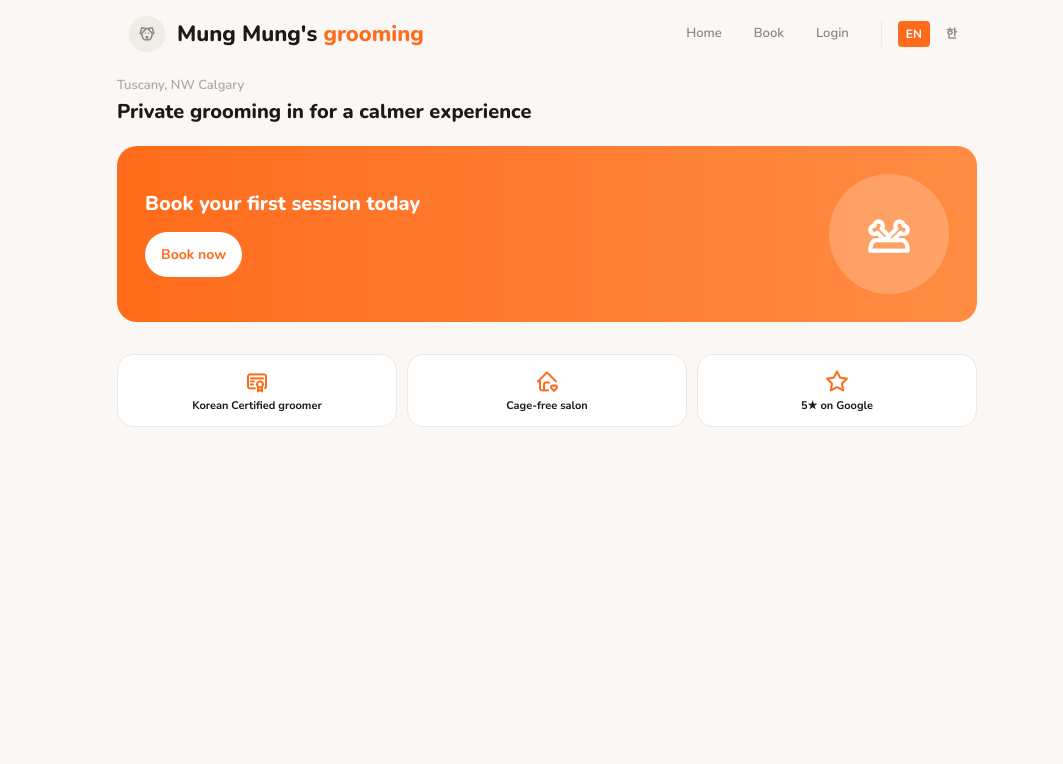
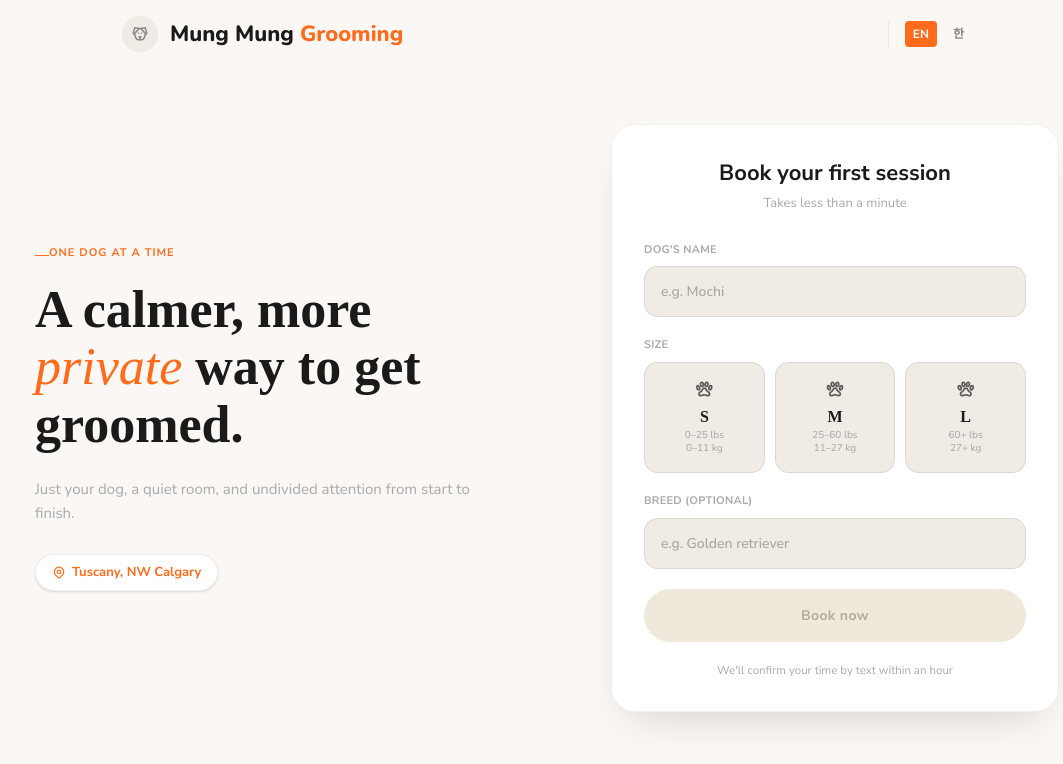
Before and after one commit to doowoncho/DogGroomingWebApp, a Next.js app in the folder dog-grooming/: page / in a window 1280 px wide. Shown: the top 764 px of the page, without its empty margins (93-1156 px from the left). Built offline with nearby package versions, Linux system fonts and the light colour scheme; no server answers.

Commit message:
new home page

```diff
--- a/dog-grooming/app/globals.css
+++ b/dog-grooming/app/globals.css
@@ -43,7 +43,6 @@ body {
 
 @media (min-width: 768px) {
   .app-shell {
-    width: 100%;
     max-width: 900px;
     min-height: 100vh;
     margin: auto;
@@ -55,3 +54,8 @@ body {
     max-width: 900px;
   }
 }
+
+.app-shell:has(.page-full-bleed) {
+  max-width: none;
+  overflow: visible;
+}
--- a/dog-grooming/app/layout.tsx
+++ b/dog-grooming/app/layout.tsx
@@ -45,11 +45,11 @@ export default function RootLayout({
           <div className="app-shell flex flex-col h-dvh">
             <TopBar />
 
-            <div className="flex-1 overflow-y-auto no-scrollbar pb-20">
+            <div className="flex-1 overflow-y-auto no-scrollbar">
               {children}
             </div>
 
-            <BottomNav />
+            {/* <BottomNav /> */}
           </div>
         </LanguageProvider>
       </body>
--- a/dog-grooming/app/page.tsx
+++ b/dog-grooming/app/page.tsx
@@ -1,100 +1,198 @@
 'use client'
 
-import Link from 'next/link'
+import { useState } from 'react'
+import { useRouter } from 'next/navigation'
 import { useLanguage } from '@/components/LanguageContext'
 import { translations } from '@/lib/translations'
 
-const PHOTOS = [
-  { name: 'Charlie',   breed: 'Golden Retriever', bg: 'from-[#ffd89b] to-[#ff8c42]'  },
-  { name: 'Biscuit', breed: 'Labrador',          bg: 'from-[#d4ecd4] to-[#7bc47b]'  },
-  { name: 'Coco',    breed: 'Poodle',            bg: 'from-[#ddd6f3] to-[#a18cd1]'  },
-  { name: 'Daisy',   breed: 'Shih Tzu',          bg: 'from-[#fbc2eb] to-[#e2789e]'  },
-]
+const DOG_SIZES = [
+  { value: 'S', label: 'S', lbs: '0–25 lbs', kg: '0–11 kg' },
+  { value: 'M', label: 'M', lbs: '25–60 lbs', kg: '11–27 kg' },
+  { value: 'L', label: 'L', lbs: '60+ lbs', kg: '27+ kg' },
+] as const
 
-const TRUST = [
-  { icon: 'ti-certificate', labelKey: 'Korean Certified groomer' },
-  { icon: 'ti-home-heart',  labelKey: 'Cage-free salon'    },
-  { icon: 'ti-star',        labelKey: '5★ on Google'       },
-]
-
-const REVIEWS = [
-  {
-    initials: 'SK',
-    name: 'Sarah K.',
-    breed: 'Golden Retriever owner',
-    text: '"Dog came home looking absolutely incredible. Kiin is so gentle and professional — we\'ll never go anywhere else."',
-    avatarBg: 'bg-brand-pale',
-    avatarText: 'text-brand',
-  },
-  {
-    initials: 'JL',
-    name: 'James L.',
-    breed: 'Labrador owner',
-    text: '"Booked in 30 seconds and Biscuit was done in an hour. Best grooming experience we\'ve had in Calgary."',
-    avatarBg: 'bg-[#eaf3de]',
-    avatarText: 'text-[#3B6D11]',
-  },
-]
+type DogSize = typeof DOG_SIZES[number]['value']
 
 export default function HomePage() {
-  const { language } = useLanguage()
+  const { language, setLanguage } = useLanguage()
   const t = translations[language]
+  const router = useRouter()
+
+  const [dogName, setDogName] = useState('')
+  const [size, setSize] = useState<DogSize | null>(null)
+  const [breed, setBreed] = useState('')
+  const [nameFocused, setNameFocused] = useState(false)
+  const [breedFocused, setBreedFocused] = useState(false)
+
+  const isValid = dogName.trim().length > 0 && size !== null
+
+  const handleBook = () => {
+    if (!isValid) return
+    const params = new URLSearchParams({
+      dogName: dogName.trim(),
+      size: size as DogSize,
+      ...(breed.trim() ? { breed: breed.trim() } : {}),
+    })
+    router.push(`/book?${params.toString()}`)
+  }
+
+  const nameActive = nameFocused || dogName.length > 0
+  const breedActive = breedFocused || breed.length > 0
 
   return (
-    <div>
-      <div className="flex-1 overflow-y-auto no-scrollbar">
-        {/* Greeting */}
-        <div className="px-5 pt-1">
-          <p className="text-[13px] text-text-muted font-semibold">
-            Tuscany, NW Calgary
+    <div className="page-full-bleed relative">
+      {/* Main two-column layout */}
+      <div className="relative max-w-6xl mx-auto px-8 lg:px-16 lg:pt-13 pb-20 grid grid-cols-1 lg:grid-cols-2 lg:gap-16 items-center">
+        {/* Left column — pitch */}
+        <div className="my-2">
+          <p className="text-[11px] font-bold tracking-[0.09em] uppercase text-brand mb-5 flex items-center gap-2 hidden md:block">
+            <span className="w-[14px] h-px bg-brand inline-block" />
+            One dog at a time
           </p>
-          <h2 className="font-nunito font-extrabold text-xl text-text-primary mt-0.5">
-            {language === 'en' ? 'Private grooming in for a calmer experience' : '더 편안한 경험을 위한 프라이빗 그루밍'}
-          </h2>
-        </div>
 
-        {/* Hero banner */}
-        <div className="mx-5 mt-5 rounded-[20px] bg-gradient-to-r from-brand to-brand-light p-7 flex items-center justify-between">
-          <div>
-            <h3 className="font-nunito font-extrabold text-xl text-white leading-tight mb-4">
-              {language === 'en'
-                ? 'Book your first\nsession today'
-                : '오늘 첫 세션을\n예약하세요'
-              }
-            </h3>
-            <Link
-              href="/book"
-              className="bg-white text-brand font-nunito font-bold text-[14px] px-4 py-3 rounded-full inline-block"
-            >
-              {t.home.bookNow}
-            </Link>
-          </div>
-          <div className="w-30 h-30 rounded-full bg-white/20 flex items-center justify-center flex-shrink-0">
-            <i className="ti ti-dog-bowl text-[50px] text-white" aria-hidden="true" />
+          <h1
+            className="font-extrabold text-text-primary leading-[1.1] mb-6"
+            style={{
+              fontFamily: 'var(--font-fraunces, serif)',
+              fontSize: 'clamp(34px, 4.6vw, 52px)',
+            }}
+          >
+            {language === 'en' ? (
+              <>A calmer, more <span className="text-brand italic font-medium">private</span> way to get groomed.</>
+            ) : (
+              <>더 <span className="text-brand italic font-medium">편안한</span>, 프라이빗한 그루밍 경험.</>
+            )}
+          </h1>
+
+          <p className="text-[15px] text-text-muted leading-relaxed mb-7 max-w-md hidden md:block">
+            {language === 'en'
+              ? 'Just your dog, a quiet room, and undivided attention from start to finish.'
+              : '조용한 공간에서 반려견에게 처음부터 끝까지 온전한 관심을 드립니다.'}
+          </p>
+
+          <div className="inline-flex items-center gap-1.5 bg-white px-4 py-2 rounded-full border border-black/[0.06] shadow-sm">
+            <i className="ti ti-map-pin text-[14px] text-brand" aria-hidden="true" />
+            <p className="text-[13px] text-brand font-bold">
+              Tuscany, NW Calgary
+            </p>
           </div>
         </div>
 
-        {/* Trust badges */}
-        <div className="flex items-center justify-between px-5 pt-5 pb-3">
+        {/* Right column — booking card */}
+        <div className="relative">
+          <div className="relative rounded-[24px] bg-white border border-black/[0.06] shadow-[0_20px_45px_-20px_rgba(0,0,0,0.18)] overflow-hidden max-w-md ml-auto">
+            <div className="p-8">
+              <h3
+                className="text-center font-bold text-[22px] text-text-primary mb-1"
+              >
+                {language === 'en'
+                  ? 'Book your first session'
+                  : '오늘 첫 세션을 예약하세요'}
+              </h3>
+              <p className="text-center text-[13px] text-text-muted mb-7">
+                {language === 'en' ? 'Takes less than a minute' : '1분이면 충분해요'}
+              </p>
+
+              <div className="space-y-5">
+                {/* Dog name */}
+                <div>
+                  <label
+                    htmlFor="dogName"
+                    className="block text-[11px] font-bold text-text-muted mb-2 tracking-wide uppercase"
+                  >
+                    {language === 'en' ? "Dog's name" : '반려견 이름'}
+                  </label>
+                  <input
+                    id="dogName"
+                    type="text"
+                    value={dogName}
+                    onFocus={() => setNameFocused(true)}
+                    onBlur={() => setNameFocused(false)}
+                    onChange={(e) => setDogName(e.target.value)}
+                    placeholder={language === 'en' ? 'e.g. Mochi' : '예: 모찌'}
+                    className="w-full rounded-[14px] border-[1.5px] border-black/[0.08] bg-surface-secondary px-4 py-3.5 text-[14px] font-medium text-text-primary outline-none transition-colors focus:border-brand focus:bg-white placeholder:text-black/30"
+                  />
+                </div>
+
+                {/* Dog size */}
+                <div>
+                  <p className="text-[11px] font-bold text-text-muted mb-2 tracking-wide uppercase">
+                    {language === 'en' ? 'Size' : '크기'}
+                  </p>
+                  <div className="grid grid-cols-3 gap-2.5">
+                    {DOG_SIZES.map((s) => {
+                      const selected = size === s.value
+                      return (
+                        <button
+                          key={s.value}
+                          type="button"
+                          onClick={() => setSize(s.value)}
+                          className={`flex flex-col items-center rounded-[14px] px-2 py-4 text-center border-[1.5px] transition-colors ${
+                            selected
+                              ? 'bg-brand border-brand'
+                              : 'bg-surface-secondary border-black/[0.08] hover:border-brand/40'
+                          }`}
+                        >
+                          <i
+                            className={`ti ti-paw text-[20px] mb-1.5 ${selected ? 'text-white' : 'text-text-primary/70'}`}
+                            aria-hidden="true"
+                          />
+                          <div className={`font-extrabold text-[16px] ${selected ? 'text-white' : 'text-text-primary'}`}
+                               style={{ fontFamily: 'var(--font-fraunces, serif)' }}>
+                            {s.label}
+                          </div>
+                          <div className={`text-[10px] font-medium leading-snug ${selected ? 'text-white/80' : 'text-text-muted'}`}>
+                            {s.lbs}<br />{s.kg}
+                          </div>
+                        </button>
+                      )
+                    })}
+                  </div>
+                </div>
+
+                {/* Breed — optional */}
+                <div>
+                  <label
+                    htmlFor="breed"
+                    className="block text-[11px] font-bold text-text-muted mb-2 tracking-wide uppercase"
+                  >
+                    {language === 'en' ? 'Breed (optional)' : '견종 (선택)'}
+                  </label>
+                  <input
+                    id="breed"
+                    type="text"
+                    value={breed}
+                    onFocus={() => setBreedFocused(true)}
+                    onBlur={() => setBreedFocused(false)}
+                    onChange={(e) => setBreed(e.target.value)}
+                    placeholder={language === 'en' ? 'e.g. Golden retriever' : '예: 골든 리트리버'}
+                    className="w-full rounded-[14px] border-[1.5px] border-black/[0.08] bg-surface-secondary px-4 py-3.5 text-[14px] font-medium text-text-primary outline-none transition-colors focus:border-brand focus:bg-white placeholder:text-black/30"
+                  />
+                </div>
+
+                {/* Submit */}
+                <button
+                  type="button"
+                  onClick={handleBook}
+                  disabled={!isValid}
+                  className={`w-full font-bold text-[14px] tracking-wide px-4 py-4 rounded-full transition-all ${
+                    isValid
+                      ? 'bg-brand text-white shadow-[0_10px_24px_-10px_rgba(0,0,0,0.35)] hover:brightness-95 active:scale-[0.99]'
+                      : 'bg-[#EFE9DC] text-[#B3AC9C] cursor-not-allowed'
+                  }`}
+                >
+                  {t.home.bookNow}
+                </button>
+
+                <p className="text-center text-[11.5px] text-text-muted">
+                  {language === 'en'
+                    ? "We'll confirm your time by text within an hour"
+                    : '1시간 이내에 문자로 예약을 확정해 드려요'}
+                </p>
+              </div>
+            </div>
+          </div>
         </div>
-        <div className="grid grid-cols-3 gap-2.5 px-5">
-          {TRUST.map(({ icon, labelKey }) => (
-            <div key={labelKey} className="bg-white rounded-[16px] p-3.5 text-center border border-border">
-              <i className={`ti ${icon} text-[24px] text-brand block mb-1.5`} aria-hidden="true" />
-              <p className="text-[11px] font-bold text-text-primary leading-tight">
-                {language === 'en'
-                  ? labelKey
-                  : labelKey === 'Korean Certified groomer'
-                  ? '한국 공인 그루머'
-                  : labelKey === 'Cage-free salon'
-                  ? '케이지 없는 살롱'
-                  : 'Google 5★'}
-              </p>
-            </div>
-          ))}
-        </div>
-
-        <div className="h-5" />
       </div>
     </div>
   )
--- a/dog-grooming/components/layout/TopBar.tsx
+++ b/dog-grooming/components/layout/TopBar.tsx
@@ -68,7 +68,8 @@ useEffect(() => {
 }, [])
 
   return (
-    <header className="flex items-center justify-between px-5 pt-4 pb-5 md:px-8">
+    <header className="px-5 pt-4 pb-5">
+      <div className="mx-auto flex max-w-[850px] items-center justify-between">
       <div className="flex items-center gap-3">
 
         {isAdmin && (
@@ -103,33 +104,12 @@ useEffect(() => {
           <span className="font-nunito font-extrabold text-xl text-text-primary">{title}</span>
         ) : (
           <span className="font-nunito font-extrabold text-[22px] text-text-primary">
-            Mung Mung's<span className="text-brand"> grooming</span>
+            Mung Mung<span className="text-brand"> Grooming</span>
           </span>
         )}
       </div>
 
       <div className="hidden items-center gap-8 md:flex">
-        <Link href="/" className="text-[13px] font-semibold text-text-secondary transition hover:text-text-primary">
-          {language === 'en' ? 'Home' : '홈'}
-        </Link>
-        <Link href="/book" className="text-[13px] font-semibold text-text-secondary transition hover:text-text-primary">
-          {language === 'en' ? 'Book' : '예약'}
-        </Link>
-       {user ? (
-          <Link
-            href="/account"
-            className="text-[13px] font-semibold text-text-secondary transition hover:text-text-primary"
-          >
-            {language === 'en' ? 'Account' : '계정'}
-          </Link>
-        ) : (
-          <Link
-            href="/login"
-            className="text-[13px] font-semibold text-text-secondary transition hover:text-text-primary"
-          >
-            {language === 'en' ? 'Login' : '로그인'}
-          </Link>
-        )}
         <div className="flex items-center gap-2 pl-4 border-l border-border">
           <button
             onClick={() => setLanguage('en')}
@@ -161,7 +141,7 @@ useEffect(() => {
         >
           {language === 'en' ? 'EN' : '한'}
         </button>
-        {user ? (
+        {/* {user ? (
           <Link
             href="/account"
             className="w-9 h-9 rounded-full bg-brand-light flex items-center justify-center font-nunito font-bold text-sm text-white"
@@ -175,7 +155,9 @@ useEffect(() => {
           >
             <i className="ti ti-login text-[16px]" />
           </Link>
-        )}
+        )} */}
+      </div>
+
       </div>
     </header>
   )
```
